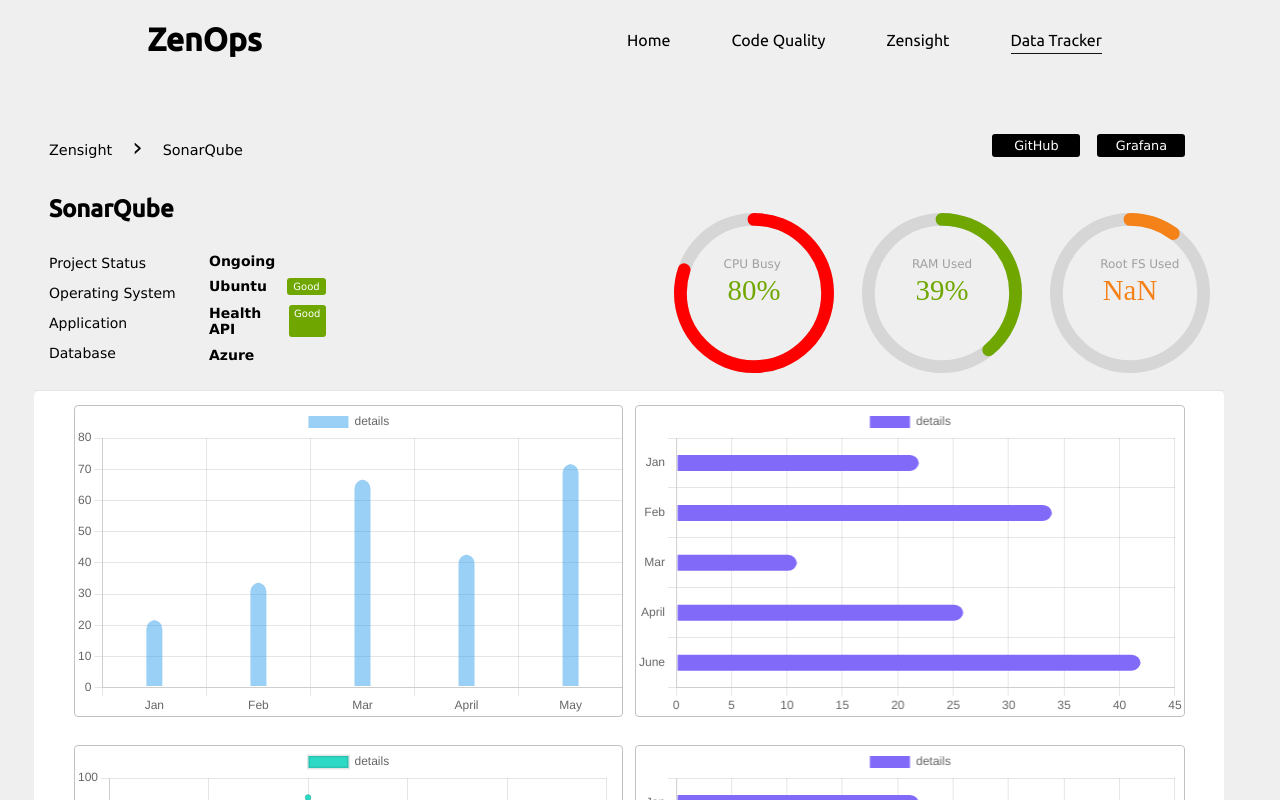
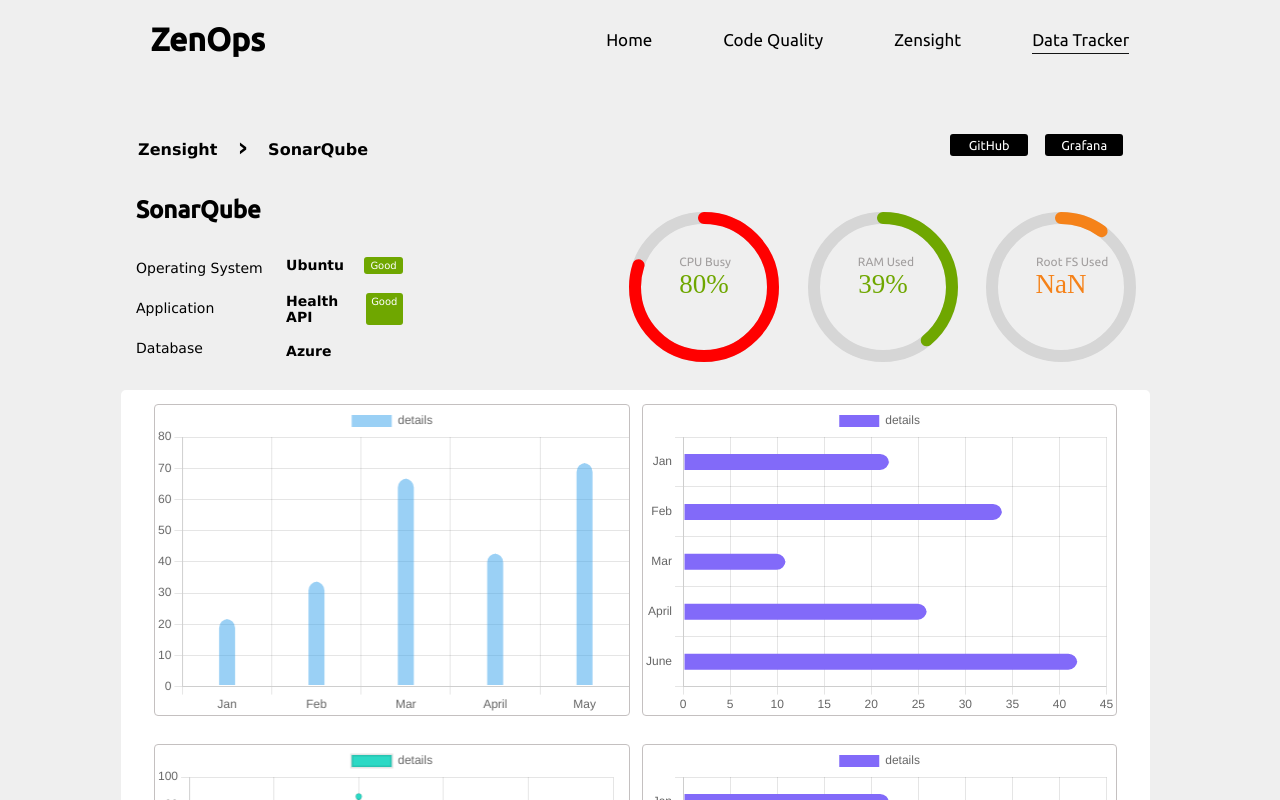
Before and after one commit to SaiCharanKamatam/ZenOps-demo, a React (Create React App) app: page /data in a window 1280 px wide. Shown: the top 800 px of the page. Built offline with nearby package versions, Linux system fonts and the light colour scheme.

Commit message:
updated css

```diff
--- a/src/components/Card-Comp/CardComp.module.css
+++ b/src/components/Card-Comp/CardComp.module.css
@@ -1,6 +1,6 @@
 .CardContainer{
     display: flex;
-    width: 100%;
+    width: 95%;
     flex-wrap: wrap;
     justify-content: center;
     background-color: white;
--- a/src/components/Chart/Chart.module.css
+++ b/src/components/Chart/Chart.module.css
@@ -8,7 +8,7 @@
 .ContainerLeft{
     display: flex;
     flex-direction: column;
-    width: 570px;
+    width: 540px;
     height: 200px;
 }
 .links{
@@ -16,33 +16,33 @@
     justify-content: flex-end;
     align-content: center;
     padding-top: 20px;
-    padding-right: 22px;
+    padding-right: 10px;
 }
 .links > a {
    margin-right: 17px;
-   font-family: 'Lucida Sans', 'Lucida Sans Regular', 'Lucida Grande', 'Lucida Sans Unicode', Geneva, Verdana, sans-serif;
+   font-family: 'Ubuntu', sans-serif;
    font-weight: 400;
    background-color: black;
    color: white;
    font-size: 0.8rem;
    padding: 4px;
    border-radius: 3px;
-   width: 80px;
+   width: 70px;
    text-align: center;
    text-decoration: none;
 
 }
 
 .chart1{
-    width: 160px;
+    width: 150px;
     position: relative;
 }
 .a{
     position: absolute;
-    top: 44px;
+    top: 43px;
     left: 50px;
     color: rgb(161, 158, 158);
     font-size: 12px;
-    font-family: 'Lucida Sans', 'Lucida Sans Regular', 'Lucida Grande', 'Lucida Sans Unicode', Geneva, Verdana, sans-serif;
+    font-family: 'Ubuntu', sans-serif;
     text-align: center;
 }
--- a/src/components/Content/Content.js
+++ b/src/components/Content/Content.js
@@ -9,13 +9,11 @@
       <div className={styles.bold}> SonarQube </div>
       <div className={styles.detailsContainer} >
         <div className={styles.details1}>
-          <span>Project Status</span>
           <span>Operating System</span>
           <span>Application</span>
           <span>Database</span>
         </div>
         <div className={styles.details2}>
-          <span>Ongoing</span>
           <span className={styles.flex_space}> <span>Ubuntu</span><span className={styles.bg_green}>Good</span></span>
           <span className={styles.flex_space}> <span >Health API</span> <span className={styles.bg_green} >Good</span></span>
           <span>Azure</span>
--- a/src/components/Content/Content.module.css
+++ b/src/components/Content/Content.module.css
@@ -10,23 +10,25 @@
 }
 
 .title{
-    font-size: 0.9rem;
-    /* font-weight: bold; */
+    font-size: 1rem;
+    font-weight: bold;
     display: flex;
     align-items: center;
     align-content: center;
+    padding-left: 2px;
+    padding-bottom: 2px;
 
 }
 
 .details1{
     display: flex;
-    width: 160px;
+    width: 150px;
     flex-direction: column;
     justify-content: space-around;
 }
 .details2{
     display: flex;
-    width: 160px;
+    width: 150px;
     flex-direction: column;
     justify-content: space-around;
     font-weight: bold;
--- a/src/components/Header/Header.css
+++ b/src/components/Header/Header.css
@@ -19,16 +19,17 @@
 
 .NavLinks{
     display: flex;
-    width: 45%;
+    width: 44%;
     align-content: center;
     font-family: 'Ubuntu', sans-serif;
 }
 
 .NavLinks ul {
     display: flex;
-    justify-content: space-around;
+    justify-content: space-between;
     align-items: center;
     width: 100%;
+    font-size: 17px;
 }
 
 .NavLinks ul  li  {
--- a/src/components/Page/Page.module.css
+++ b/src/components/Page/Page.module.css
@@ -4,16 +4,18 @@
     padding: 10px;
     margin: 24px;
     display: flex;
-    width: 93vw;
+    width: 94vw;
     flex-direction: column;
     background: url("bg7.png") no-repeat bottom;
+    align-items: center;
 }
 .upperContainer{
     display: flex;
     height: 50%;
-    justify-content: space-between;
-    border-bottom: 1px solid rgb(233, 226, 226);
+    justify-content: space-around;
+    /* border-bottom: 1px solid rgb(233, 226, 226); */
     padding-bottom: 10px;
+    width: 100%;
 }
 
 .EntireConatiner{
@@ -22,7 +24,7 @@
 
 
 .lowerContainer{
-    width: 100%;
+    width: 90%;
     display: flex;
     justify-content: center;
 }
--- a/src/components/Zensight/Zensight.module.css
+++ b/src/components/Zensight/Zensight.module.css
@@ -39,7 +39,7 @@
 }
 
 .monitoring {
-    width: 75%;
+    width: 76%;
     color: black;
     font-size: 1.4rem;
     font-weight: 500;
@@ -48,9 +48,9 @@
 }
 
 .metric {
-    width: 80%;
+    width: 78%;
     color: black;
-    font-size: 0.9rem;
+    font-size: 1rem;
     margin-bottom: 15px;
     font-family: 'Ubuntu', sans-serif;
 }
```
